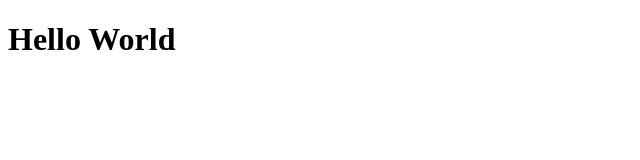
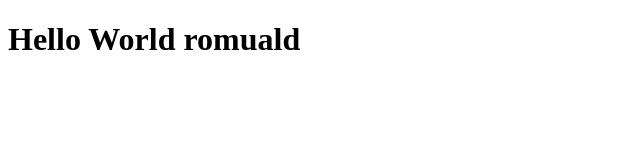
Before and after one commit to kaye2512/gh-deployment-workflow, a plain HTML site: page index.html in a window 1280 px wide. Shown: the whole page, without its empty margins (0-640 px from the left). Drawn offline with Linux system fonts and the light colour scheme.

Commit message:
adding name

```diff
--- a/index.html
+++ b/index.html
@@ -6,6 +6,6 @@
     <title>Hello World</title>
   </head>
   <body>
-    <h1>Hello World</h1>
+    <h1>Hello World romuald</h1>
   </body>
 </html>
```
Also changed, not shown: 1 other file.
